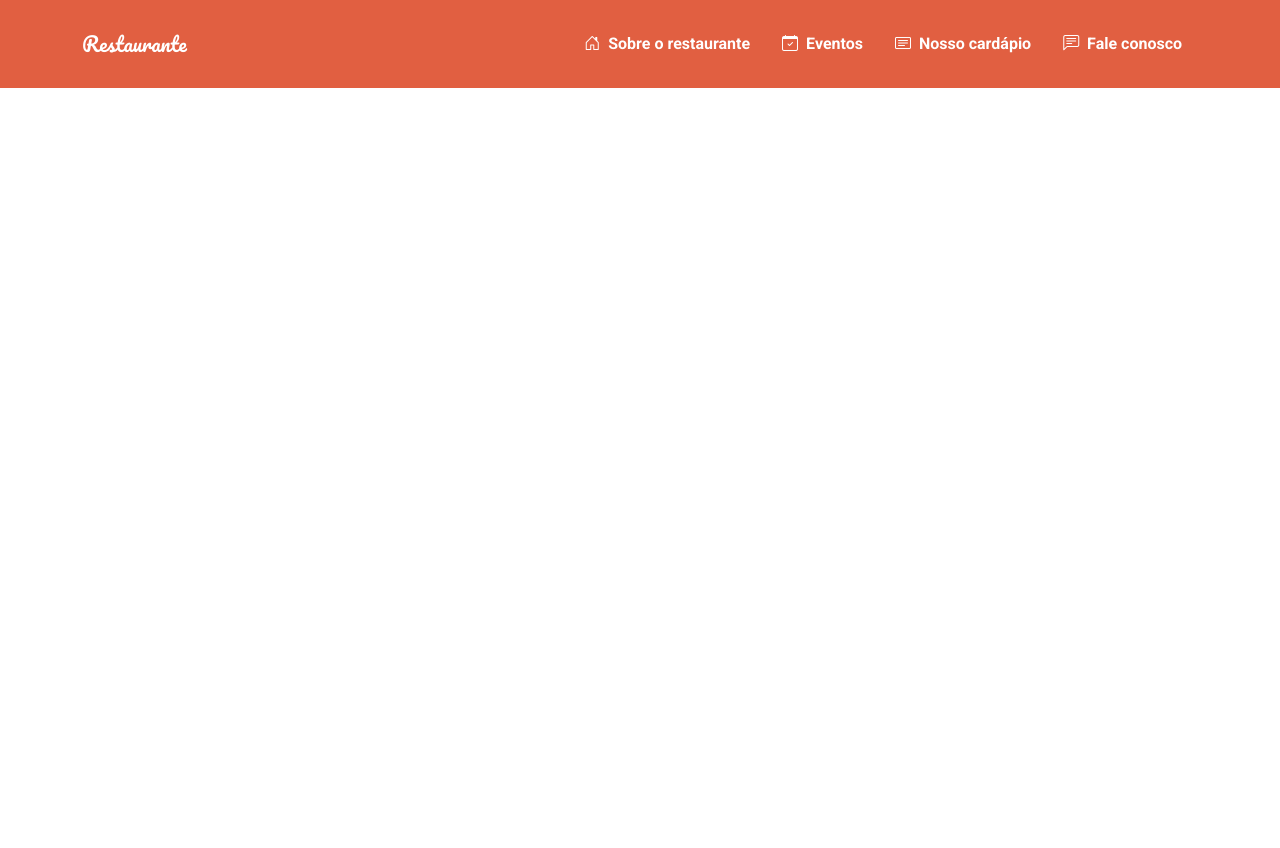
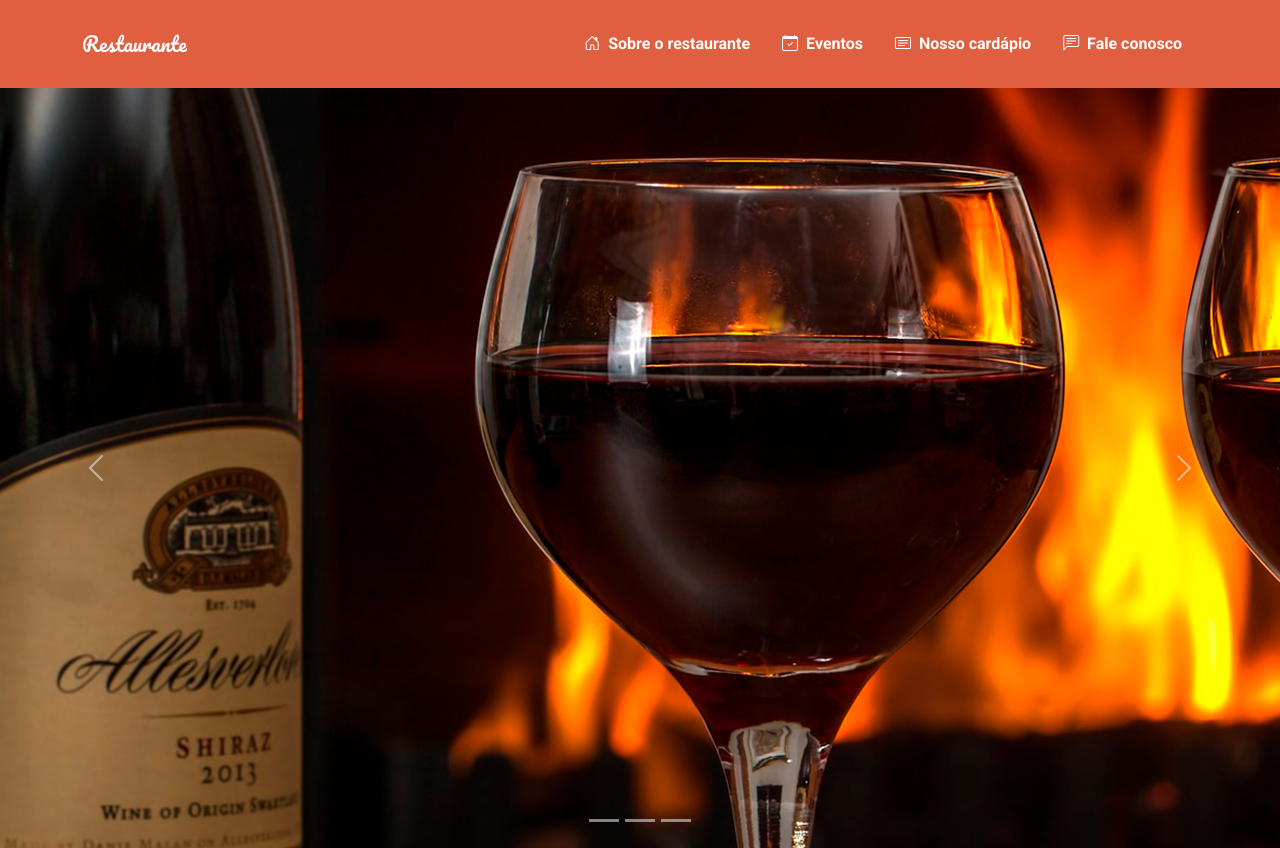
Before and after one commit to arthuurqueirozz/Restaurant-Landing-Page, a plain HTML site: page index.html in a window 1280 px wide. Before the commit the page ends 800 px from the top, so only its background shows below. Drawn offline with nearby package versions, Linux system fonts and the light colour scheme.

Commit message:
add carousel

```diff
--- a/index.html
+++ b/index.html
@@ -51,6 +51,32 @@
         </div>
     </header>
 
+    <section id="about">
+        <div class="carousel slide" data-bs-ride="carousel" id="carousel">
+            <div class="carousel-inner">
+                <div class="carousel-item active" data-bs-interval="3000">
+                    <img src="./images/slides/slide1.png">
+                </div>
+                <div class="carousel-item" data-bs-interval="3500">
+                    <img src="./images/slides/slide2.png">
+                </div>
+                <div class="carousel-item" data-bs-interval="3500">
+                    <img src="./images/slides/slide3.png">
+                </div>
+            </div>
+            <button class="carousel-control-prev" data-bs-target="#carousel" data-bs-slide="prev">
+                <span class="carousel-control-prev-icon"></span>
+            </button>
+            <button class="carousel-control-next" data-bs-target="#carousel" data-bs-slide="next">
+                <span class="carousel-control-next-icon"></span>
+            </button>
+            <div class="carousel-indicators">
+                <button class="active" type="button" data-bs-target="#carousel" data-slide-to="0"></button>
+                <button type="button" data-bs-target="#carousel" data-slide-to="1"></button>
+                <button type="button" data-bs-target="#carousel" data-slide-to="2"></button>
+            </div>
+        </div>
+    </section>
 
     <script src="https://cdn.jsdelivr.net/npm/bootstrap@5.3.3/dist/js/bootstrap.bundle.min.js" integrity="sha384-YvpcrYf0tY3lHB60NNkmXc5s9fDVZLESaAA55NDzOxhy9GkcIdslK1eN7N6jIeHz" crossorigin="anonymous"></script>
 </body>
```
